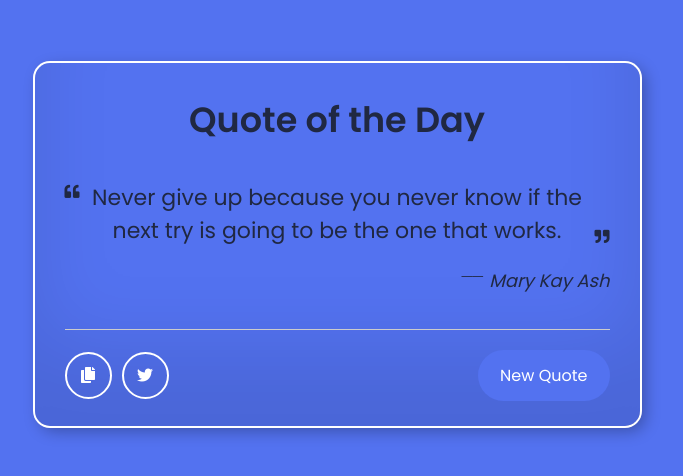
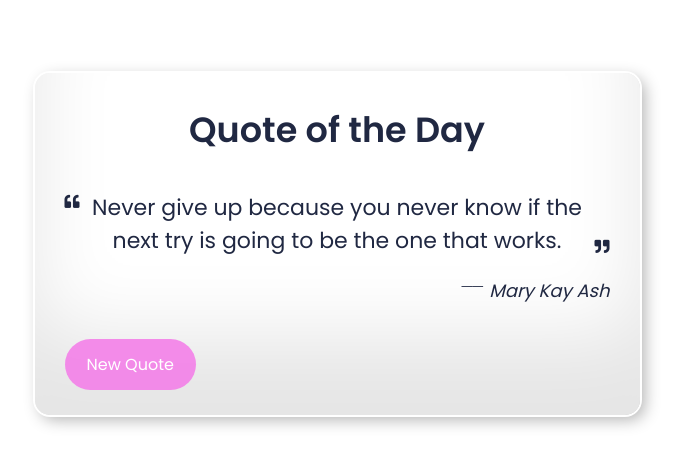
Before and after one commit to maenerosa/quote-app, a website built with Vite: page index.html in a window 1280 px wide. Shown: the part 156-632 px from the top of the page, without its empty margins (303-986 px from the left). Built offline with nearby package versions, Linux system fonts and the light colour scheme.

Commit message:
update css file

```diff
--- a/index.html
+++ b/index.html
@@ -27,15 +27,7 @@
           <span class="name">Mary Kay Ash</span>
         </div>
       </div>
-      <div class="buttons">
-        <div class="features">
-          <ul>
-            <li class="copy"><i class="fas fa-copy"></i></li>
-            <li class="twitter"><i class="fab fa-twitter"></i></li>
-          </ul>
-          <button>New Quote</button>
-        </div>
-      </div>
+      <button>New Quote</button>
     </div>
 
     <script type="module" src="/main.js"></script>
--- a/main.js
+++ b/main.js
@@ -2,9 +2,7 @@ import "./style.css";
 
 const quoteText = document.querySelector(".quote"),
   quoteBtn = document.querySelector("button"),
-  authorName = document.querySelector(".name"),
-  copyBtn = document.querySelector(".copy"),
-  twitterBtn = document.querySelector(".twitter");
+  authorName = document.querySelector(".name");
 
 function randomQuote() {
   quoteBtn.classList.add("loading");
@@ -19,11 +17,4 @@ function randomQuote() {
     });
 }
 
-copyBtn.addEventListener("click", () => {
-  navigator.clipboard.writeText(quoteText.innerText);
-});
-twitterBtn.addEventListener("click", () => {
-  let tweetUrl = `https://twitter.com/intent/tweet?url=${quoteText.innerText}`;
-  window.open(tweetUrl, "_blank");
-});
 quoteBtn.addEventListener("click", randomQuote);
--- a/style.css
+++ b/style.css
@@ -10,7 +10,7 @@ body {
   align-items: center;
   justify-content: center;
   min-height: 100vh;
-  background: #5372f0;
+  background: #ffff;
 }
 .wrapper {
   width: 605px;
@@ -19,6 +19,7 @@ body {
   box-shadow: inset 0 -5em 5em rgba(0, 0, 0, 0.1), 0 0 0 2px rgb(255, 255, 255),
     0.3em 0.3em 1em rgba(0, 0, 0, 0.3);
 }
+
 header,
 .content :where(i, p, span) {
   color: #202842;
@@ -65,46 +66,23 @@ header,
 .wrapper .buttons {
   border-top: 1px solid #ccc;
 }
-.buttons .features {
+
+button {
   display: flex;
   margin-top: 20px;
   align-items: center;
   justify-content: space-between;
 }
-.features ul {
-  display: flex;
-}
-.features ul li {
-  margin: 0 5px;
-  height: 47px;
-  width: 47px;
-  display: flex;
-  cursor: pointer;
-  color: #ffffff;
-  list-style: none;
-  border-radius: 50%;
-  align-items: center;
-  justify-content: center;
-  border: 2px solid #ffffff;
-  transition: all 0.3s ease;
-}
-.features ul li:first-child {
-  margin-left: 0;
-}
-ul li:is(:hover, .active) {
-  color: #fff;
-  background: #5372f0;
-}
-
-.buttons button {
+button {
   border: none;
   color: #fff;
   outline: none;
   font-size: 16px;
+  margin-top: 1rem;
   cursor: pointer;
   padding: 13px 22px;
   border-radius: 30px;
-  background: #5372f0;
+  background: #f578e9d4;
 }
 .buttons button.loading {
   opacity: 0.7;
```
